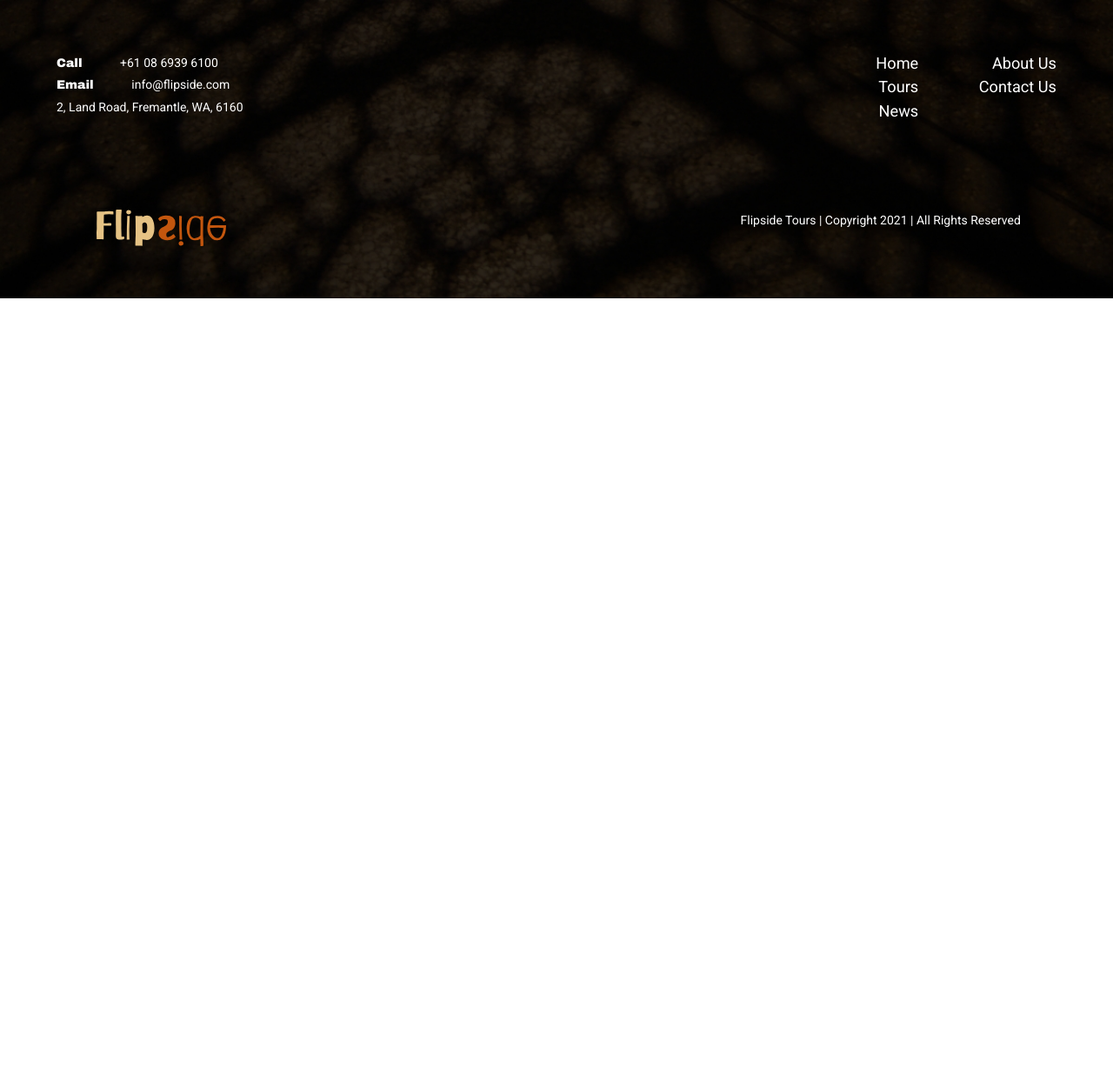
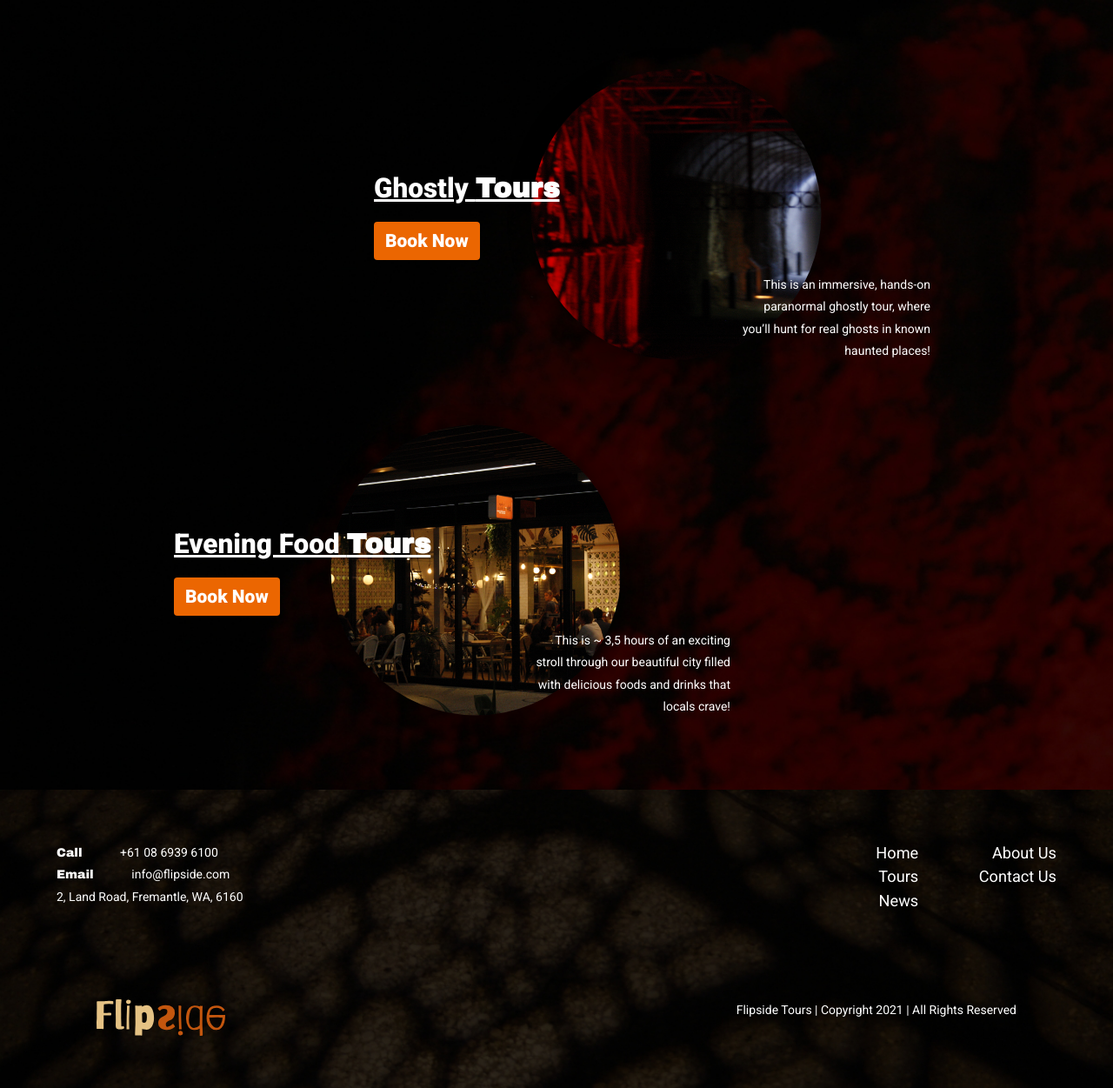
Before and after one commit to VoxAndrews/flipside_tours_website, a PHP site: page /services.html in a window 1280 px wide. Shown: the part 155-1406 px from the top of the page at 87% size. Before the commit the page ends 498 px from the top, so only its background shows below. Run offline with PHP 8.4, Linux system fonts and the light colour scheme.

Commit message:
Updates
Added Placeholder Graphics from Index to the Services Page, Added all content to Index

```diff
--- a/blog.html
+++ b/blog.html
@@ -160,8 +160,8 @@
             </div>
             <!--Row-->
 
-            <section class="container" style="padding-left: 0px;">
-                <div class="row content-width">
+            <section class="container remove-padding content-width">
+                <div class="row">
                     <div class="col-xs-1" style="padding-left: 0px;">
                         <a href="#"><img alt="Flipside Tours Logo" src="graphics/logo/logotype-img.svg"></a>
                     </div>
--- a/services.html
+++ b/services.html
@@ -48,6 +48,44 @@
         </nav>
     </header>
 
+    <section class="container-fluid services-section-one-bg">
+        <section class="container content-width">
+            <div class="row">
+                <div class="col-sm-4 remove-padding services-tour-left-one">
+                    <h3><u> Ghostly <span style="font-family: 'Archivo Black', sans-serif;">Tours</span> </u></h3>
+
+                    <button type="button" class="btn">Book Now</button>
+                </div>
+
+                <div class="col-sm-4 remove-padding">
+                    <img src="images/content/index/index-tour-img-1.png" alt="Photo of the Entrance to the Fremantle Prison">
+                </div>
+
+                <div class="col-sm-4 remove-padding services-tour-right-one">
+                    <p> This is an immersive, hands-on paranormal ghostly tour, where you’ll hunt for real ghosts in known haunted places!</p>
+                </div>
+            </div>
+        </section>
+
+        <section class="container content-width">
+            <div class="row">
+                <div class="col-sm-4 remove-padding services-tour-left-two">
+                    <h3><u> Evening Food <span style="font-family: 'Archivo Black', sans-serif;">Tours</span> </u></h3>
+
+                    <button type="button" class="btn">Book Now</button>
+                </div>
+
+                <div class="col-sm-4 remove-padding">
+                    <img src="images/content/index/index-tour-img-2.png" alt="Photo of the Entrance to the Fremantle Prison">
+                </div>
+
+                <div class="col-sm-4 remove-padding services-tour-right-two">
+                    <p> This is ~ 3,5 hours of an exciting stroll through our beautiful city filled with delicious foods and drinks that locals crave!</p>
+                </div>
+            </div>
+        </section>
+    </section>
+
     <footer class="footerbg container-fluid">
         <div class="container remove-padding content-width">
             <div class="row" style="margin-bottom: 60px;">
@@ -86,8 +124,8 @@
             </div>
             <!--Row-->
 
-            <section class="container" style="padding-left: 0px;">
-                <div class="row content-width">
+            <section class="container remove-padding content-width">
+                <div class="row">
                     <div class="col-xs-1" style="padding-left: 0px;">
                         <a href="#"><img alt="Flipside Tours Logo" src="graphics/logo/logotype-img.svg"></a>
                     </div>
--- a/style.css
+++ b/style.css
@@ -291,6 +291,42 @@ li {
     margin-bottom: 70px;
 }
 
+.index-tour-left-one {
+    margin-left: 350px;
+    margin-right: -230px;
+
+    padding-top: 150px;
+
+    z-index: 1;
+}
+
+.index-tour-right-one {
+    margin-left: -250px;
+
+    padding-left: 150px;
+    padding-top: 270px;
+
+    text-align: right;
+}
+
+.index-tour-left-two {
+    margin-left: 120px;
+    margin-right: -230px;
+
+    padding-top: 150px;
+
+    z-index: 1;
+}
+
+.index-tour-right-two {
+    margin-left: -250px;
+
+    padding-left: 140px;
+    padding-top: 270px;
+
+    text-align: right;
+}
+
 /*------------------------------ Blog ------------------------------*/
 
 .blog-section-one-bg {
@@ -363,6 +399,52 @@ li {
     }
 }
 
+/*------------------------------ Services ------------------------------*/
+
+.services-section-one-bg {
+    background: url(images/backgrounds/services/services-section2-background.jpg);
+    background-size: cover;
+
+    padding-bottom: 45px;
+    padding-top: 45px;
+}
+
+.services-tour-left-one {
+    margin-left: 350px;
+    margin-right: -230px;
+
+    padding-top: 150px;
+
+    z-index: 1;
+}
+
+.services-tour-right-one {
+    margin-left: -250px;
+
+    padding-left: 150px;
+    padding-top: 270px;
+
+    text-align: right;
+}
+
+.services-tour-left-two {
+    margin-left: 120px;
+    margin-right: -230px;
+
+    padding-top: 150px;
+
+    z-index: 1;
+}
+
+.services-tour-right-two {
+    margin-left: -250px;
+
+    padding-left: 140px;
+    padding-top: 270px;
+
+    text-align: right;
+}
+
 /*------------------------------ Footer ------------------------------*/
 .footerbg {
     background: url(images/backgrounds/footer-background.jpg);
```
Also changed, not shown: index.html (+39 -7 lines).
